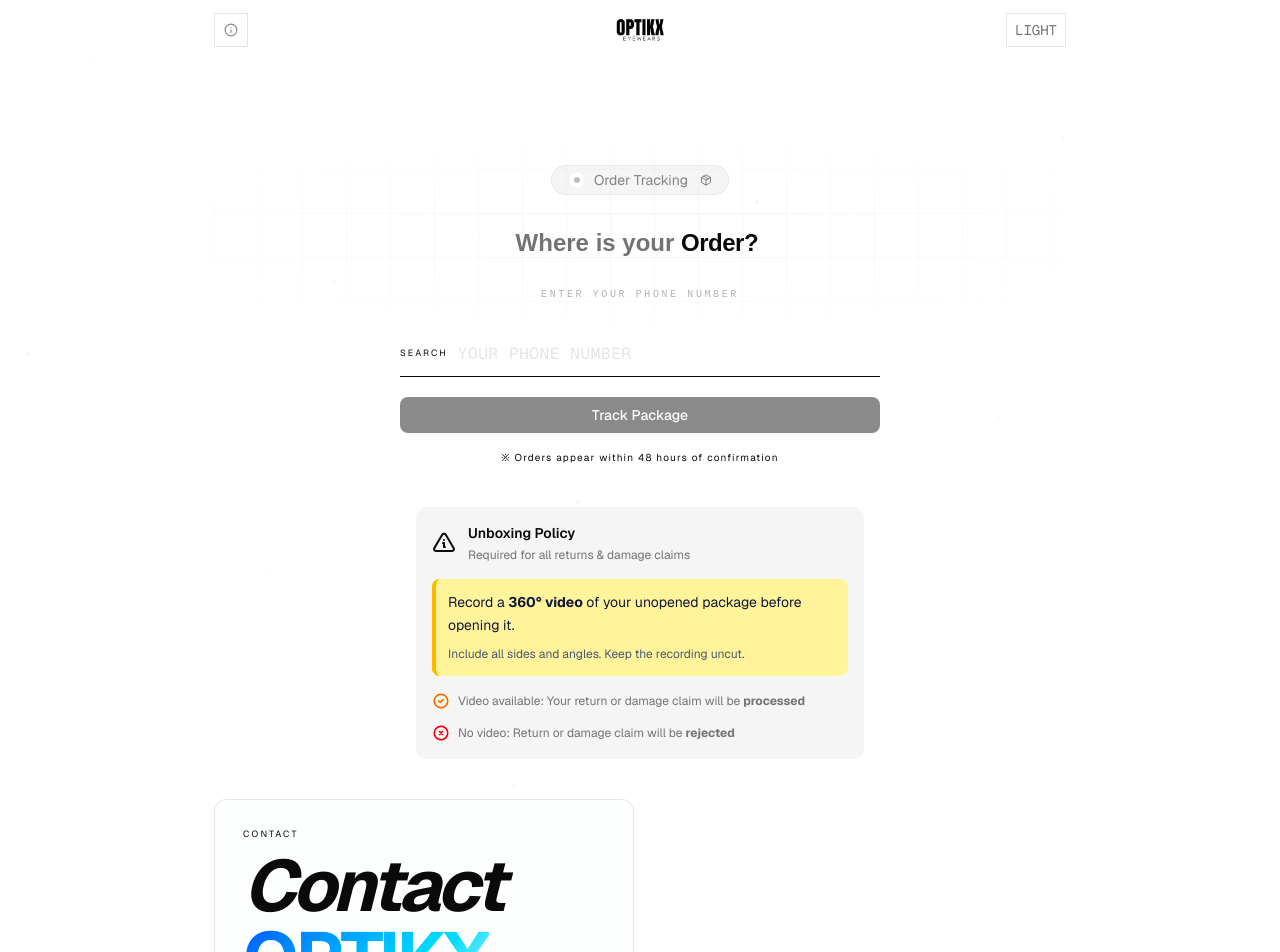
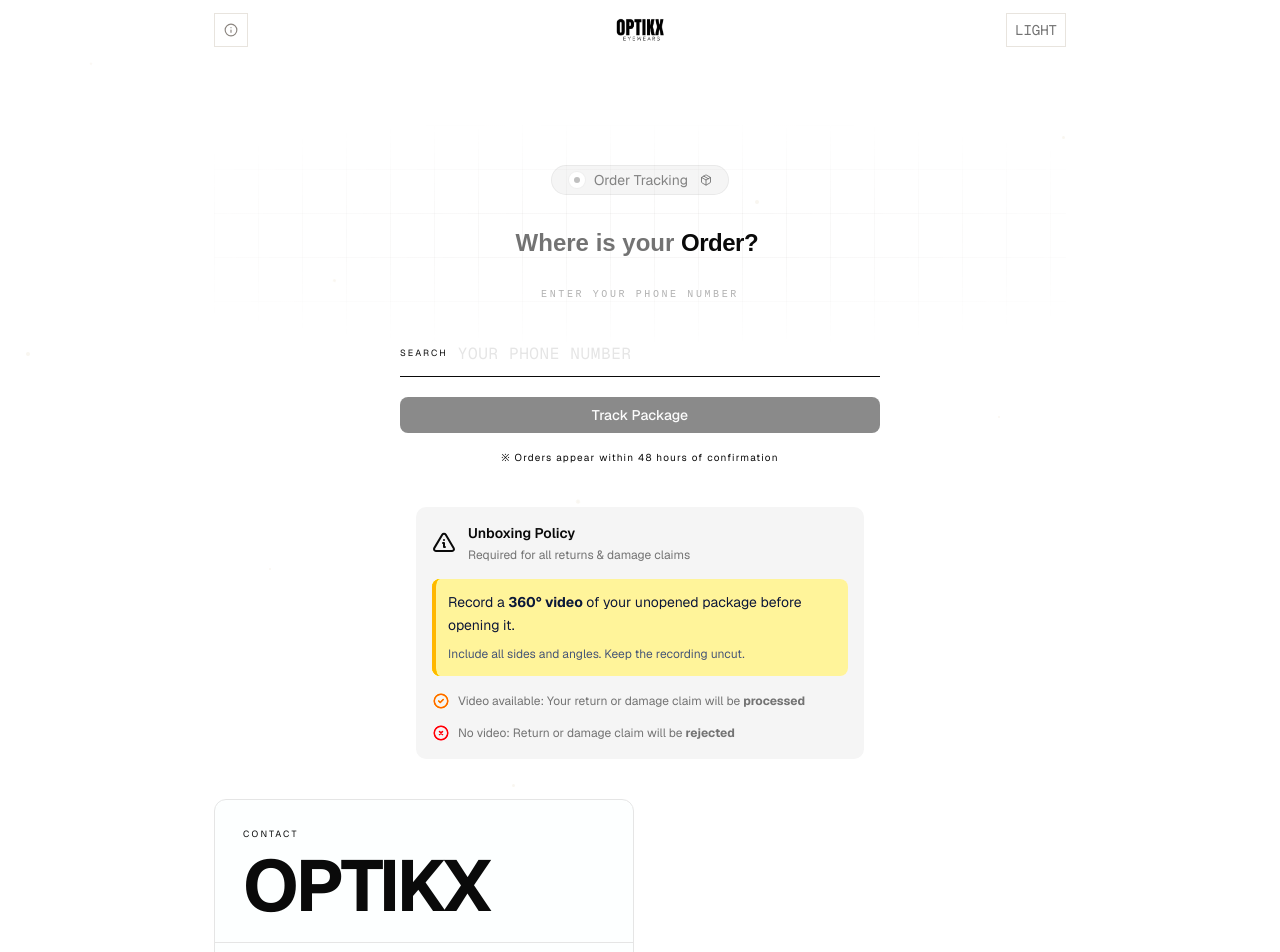
Before and after one commit to yadusuryab/optikx-track, a Next.js app: page / in a window 1280 px wide. Shown: the top 952 px of the page. Built offline with nearby package versions, Linux system fonts and the light colour scheme; a web font is replaced by a local one.

Commit message:
UI Changed

```diff
--- a/components/ContactCard.tsx
+++ b/components/ContactCard.tsx
@@ -161,7 +161,7 @@ export default function ContactCard() {
 
 
           <h1 className="text-4xl font-bold tracking-tighter md:text-5xl lg:text-7xl">
-      <em>Contact</em> <AuroraText>OPTIKX</AuroraText>
+OPTIKX
     </h1>
         </div>
 
```
